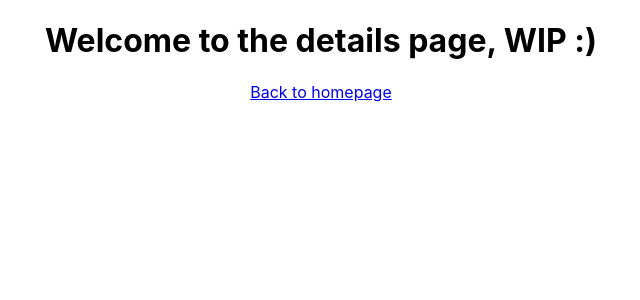
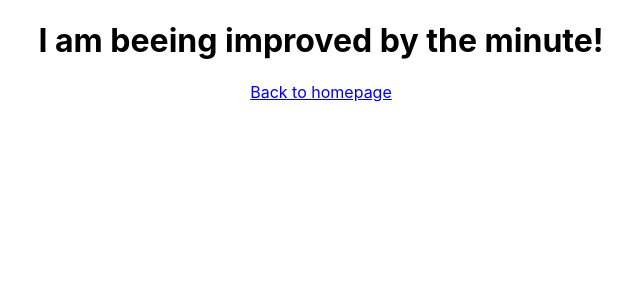
Before and after one commit to DHDave/kodflix, a React (Create React App) app: page /arrow in a window 1280 px wide. Shown: the top 300 px of the page, without its empty margins (319-959 px from the left). Built offline with nearby package versions, Linux system fonts and the light colour scheme.

Commit message:
13 # Introduce component state

```diff
--- a/src/Details.js
+++ b/src/Details.js
@@ -1,11 +1,29 @@
 import React from 'react';
 import { Link } from 'react-router-dom';
 
-export default function Details() {
-    return (
-        <div>
-            <h1>Welcome to the details page, WIP :)</h1>
-            <Link to='/' >Back to homepage</Link>
-        </div>
-    )
+export default class Details extends React.Component {
+
+    constructor() {
+        super();
+        this.state = {
+            welcomeMessage: 'Welcome to the details page, WIP :)'
+        };
+    }
+
+    componentDidMount() {
+        setTimeout(() => {
+            this.setState({
+                welcomeMessage: 'I am beeing improved by the minute!'
+            });
+        }, 3000);
+    }
+
+    render() {
+        return (
+            <div>
+                <h1>{this.state.welcomeMessage}</h1>
+                <Link to='/' >Back to homepage</Link>
+            </div>
+        );
+    }
 }
```
